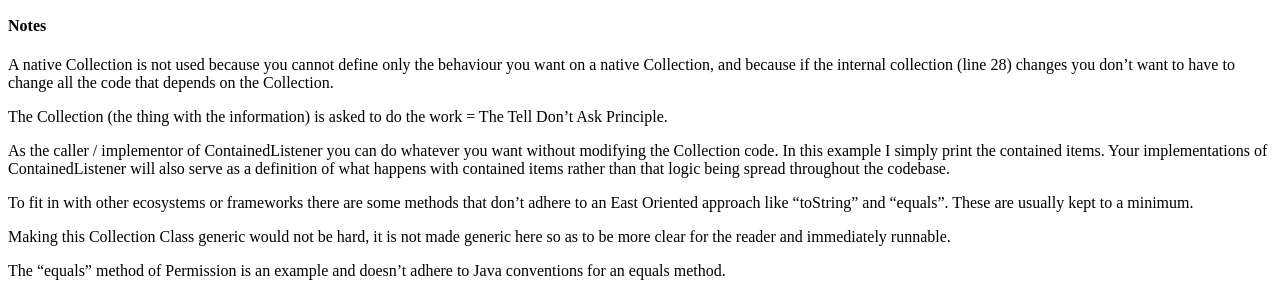
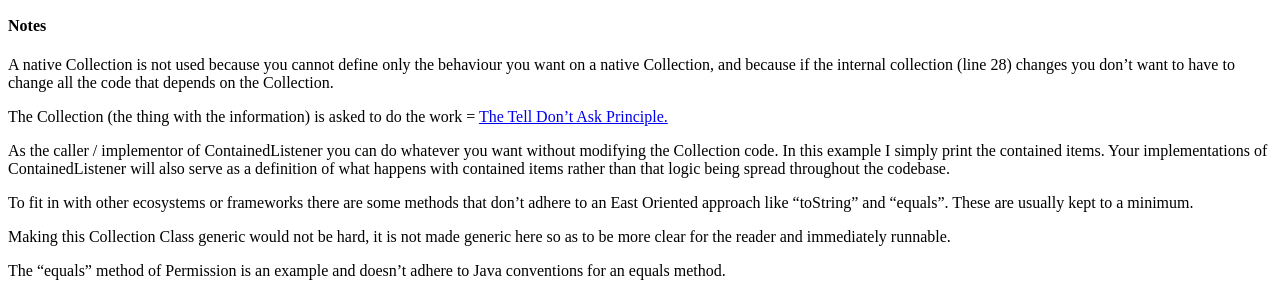
Before and after one commit to jamesladd/jamesladdcode, a Jekyll site: the page built from _posts/2017-01-30-east-collection.md, in a window 1280 px wide. Shown: the part 773-1069 px from the top of the page. Built offline with Jekyll 4.4.1, drawn with Linux system fonts in a browser that asks for light colours; part of the change alters nothing that is shown.

```diff
--- a/_posts/2017-01-30-east-collection.md
+++ b/_posts/2017-01-30-east-collection.md
@@ -26,7 +26,7 @@ own file and not static. Additional notes follow the code gist._
 A native Collection is not used because you cannot define only the behaviour you want on a native Collection, and because if the internal collection (line 28) changes you
 don't want to have to change all the code that depends on the Collection.
 
-The Collection (the thing with the information) is asked to do the work = The Tell Don't Ask Principle.
+The Collection (the thing with the information) is asked to do the work = [The Tell Don't Ask Principle.](https://martinfowler.com/bliki/TellDontAsk.html)
 
 As the caller / implementor of ContainedListener you can do whatever you want without modifying the Collection code. In this example I simply print the contained items. Your implementations
 of ContainedListener will also serve as a definition of what happens with contained items rather than that logic being spread throughout the codebase.
```
